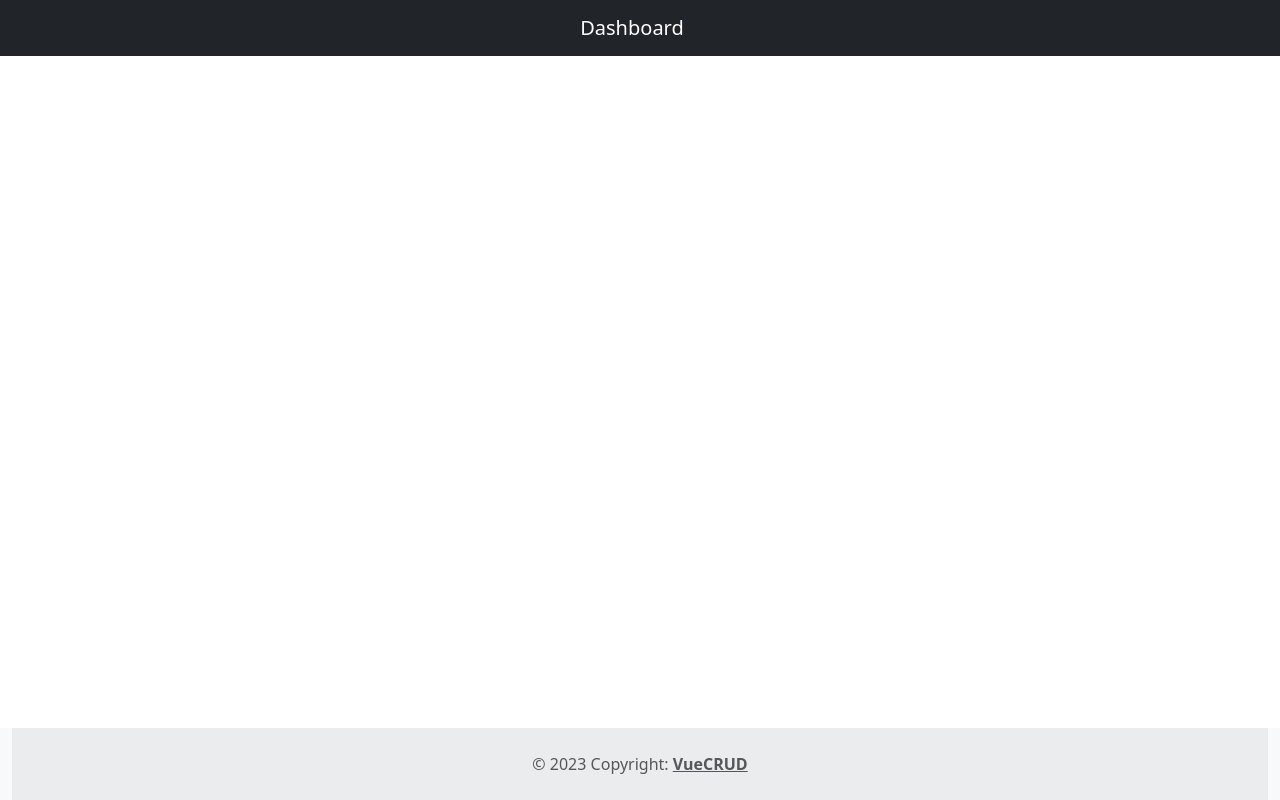
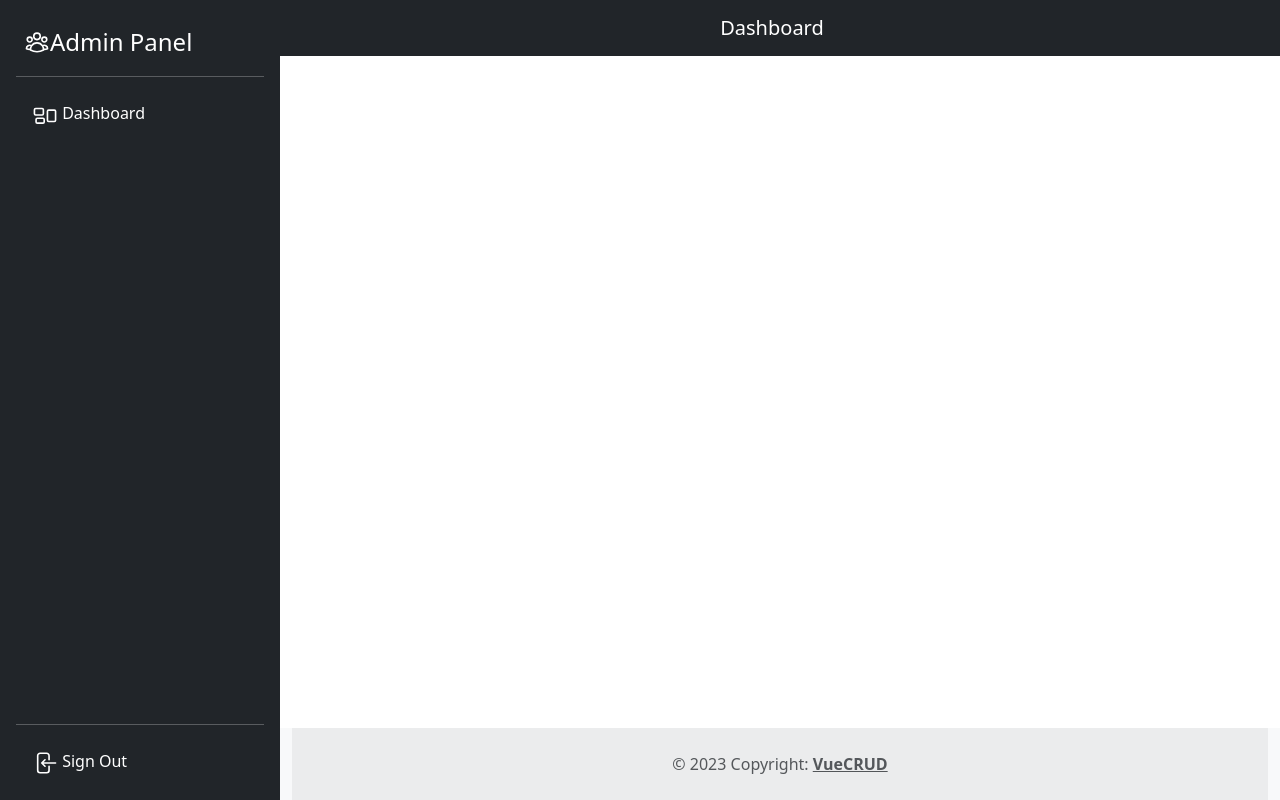
Before and after one commit to mfahriferdiansyah/vue-crud, a Vue app: page / in a window 1280 px wide. Built offline with nearby package versions, Linux system fonts and the light colour scheme.

Commit message:
feat: add sidebar

```diff
--- /dev/null
+++ b/src/components/Sidebar.vue
@@ -0,0 +1,42 @@
+<script></script>
+
+<template>
+  <div class="d-flex flex-column flex-shrink-0 p-3 text-white bg-dark" style="width: 280px;">
+    <a href="/" class="d-flex align-items-center mb-3 mb-md-0 me-md-auto m-2 text-white text-decoration-none">
+      <svg xmlns="http://www.w3.org/2000/svg" fill="none" viewBox="0 0 24 24" stroke-width="1.5" stroke="currentColor"
+        width="26" height="26">
+        <path stroke-linecap="round" stroke-linejoin="round"
+          d="M18 18.72a9.094 9.094 0 003.741-.479 3 3 0 00-4.682-2.72m.94 3.198l.001.031c0 .225-.012.447-.037.666A11.944 11.944 0 0112 21c-2.17 0-4.207-.576-5.963-1.584A6.062 6.062 0 016 18.719m12 0a5.971 5.971 0 00-.941-3.197m0 0A5.995 5.995 0 0012 12.75a5.995 5.995 0 00-5.058 2.772m0 0a3 3 0 00-4.681 2.72 8.986 8.986 0 003.74.477m.94-3.197a5.971 5.971 0 00-.94 3.197M15 6.75a3 3 0 11-6 0 3 3 0 016 0zm6 3a2.25 2.25 0 11-4.5 0 2.25 2.25 0 014.5 0zm-13.5 0a2.25 2.25 0 11-4.5 0 2.25 2.25 0 014.5 0z" />
+      </svg>
+      <span class="fs-4">Admin Panel</span>
+    </a>
+    <hr>
+    <ul class="nav nav-pills flex-column mb-auto">
+      <li>
+        <a href="#" class="nav-link text-white">
+          <svg xmlns="http://www.w3.org/2000/svg" fill="none" viewBox="0 0 24 24" stroke-width="1.5" stroke="currentColor"
+            width="26" height="26">
+            <path stroke-linecap="round" stroke-linejoin="round"
+              d="M2.25 7.125C2.25 6.504 2.754 6 3.375 6h6c.621 0 1.125.504 1.125 1.125v3.75c0 .621-.504 1.125-1.125 1.125h-6a1.125 1.125 0 01-1.125-1.125v-3.75zM14.25 8.625c0-.621.504-1.125 1.125-1.125h5.25c.621 0 1.125.504 1.125 1.125v8.25c0 .621-.504 1.125-1.125 1.125h-5.25a1.125 1.125 0 01-1.125-1.125v-8.25zM3.75 16.125c0-.621.504-1.125 1.125-1.125h5.25c.621 0 1.125.504 1.125 1.125v2.25c0 .621-.504 1.125-1.125 1.125h-5.25a1.125 1.125 0 01-1.125-1.125v-2.25z" />
+          </svg>
+          Dashboard
+        </a>
+      </li>
+    </ul>
+    <hr>
+    <div>
+      <ul class="nav nav-pills flex-column mb-auto">
+        <li>
+          <a href="#" class="nav-link text-white">
+            <svg xmlns="http://www.w3.org/2000/svg" fill="none" viewBox="0 0 24 24" stroke-width="1.5"
+              stroke="currentColor" width="26" height="26">
+              <path stroke-linecap="round" stroke-linejoin="round"
+                d="M15.75 9V5.25A2.25 2.25 0 0013.5 3h-6a2.25 2.25 0 00-2.25 2.25v13.5A2.25 2.25 0 007.5 21h6a2.25 2.25 0 002.25-2.25V15M12 9l-3 3m0 0l3 3m-3-3h12.75" />
+            </svg>
+            Sign Out
+          </a>
+        </li>
+      </ul>
+    </div>
+  </div>
+</template>
--- a/src/pages/Dashboard.vue
+++ b/src/pages/Dashboard.vue
@@ -1,19 +1,27 @@
 <script>
 import VueHeader from '../components/Header.vue'
 import VueFooter from '../components/Footer.vue'
+import VueSidebar from '../components/Sidebar.vue'
 export default {
   components: {
     VueHeader,
-    VueFooter
+    VueFooter,
+    VueSidebar
   }
 }
 </script>
 
 <template>
-  <div class="d-flex flex-column overflow-hidden min-vh-100 vh-100">
-    <VueHeader />
-    <main role="main" class="flex-grow-1 overflow-auto">
-   </main>
-    <VueFooter />
+  <div class="d-flex">
+    <VueSidebar />
+    <div class="d-flex flex-column overflow-hidden min-vh-100 vh-100 w-100">
+      <VueHeader />
+      <div class="container">
+
+      </div>
+      <main role="main" class="flex-grow-1 overflow-auto">
+      </main>
+      <VueFooter />
+    </div>
   </div>
 </template>
```
